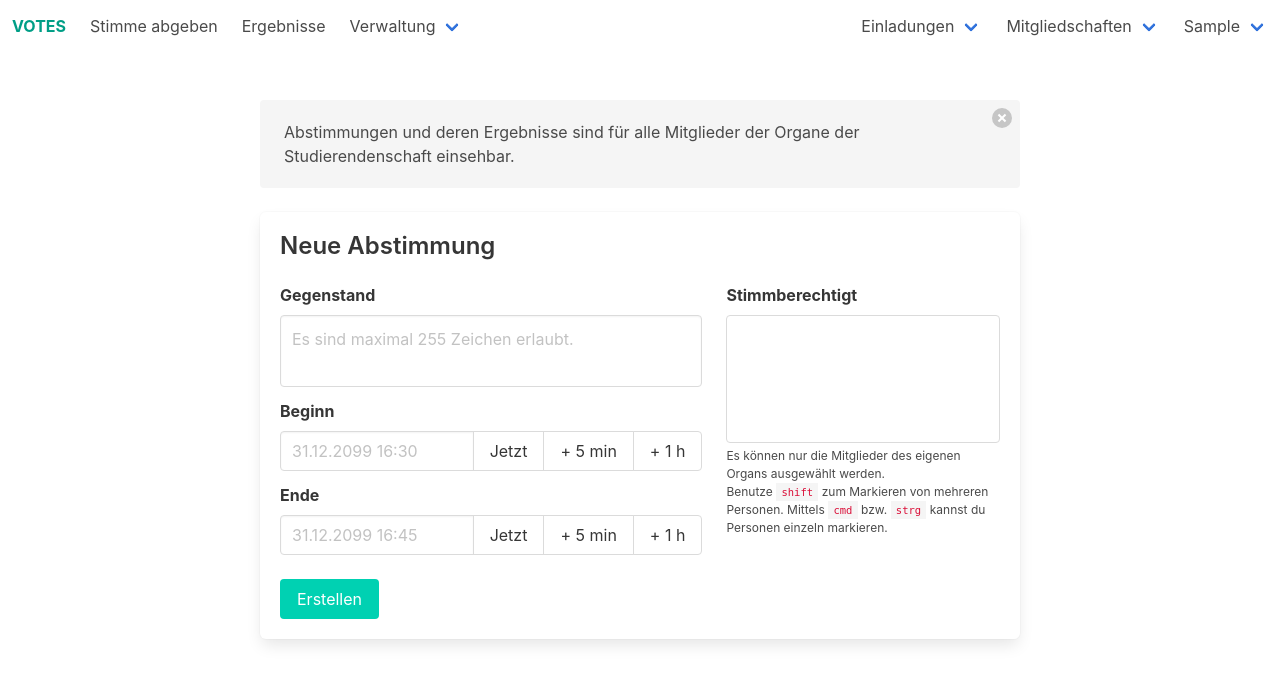
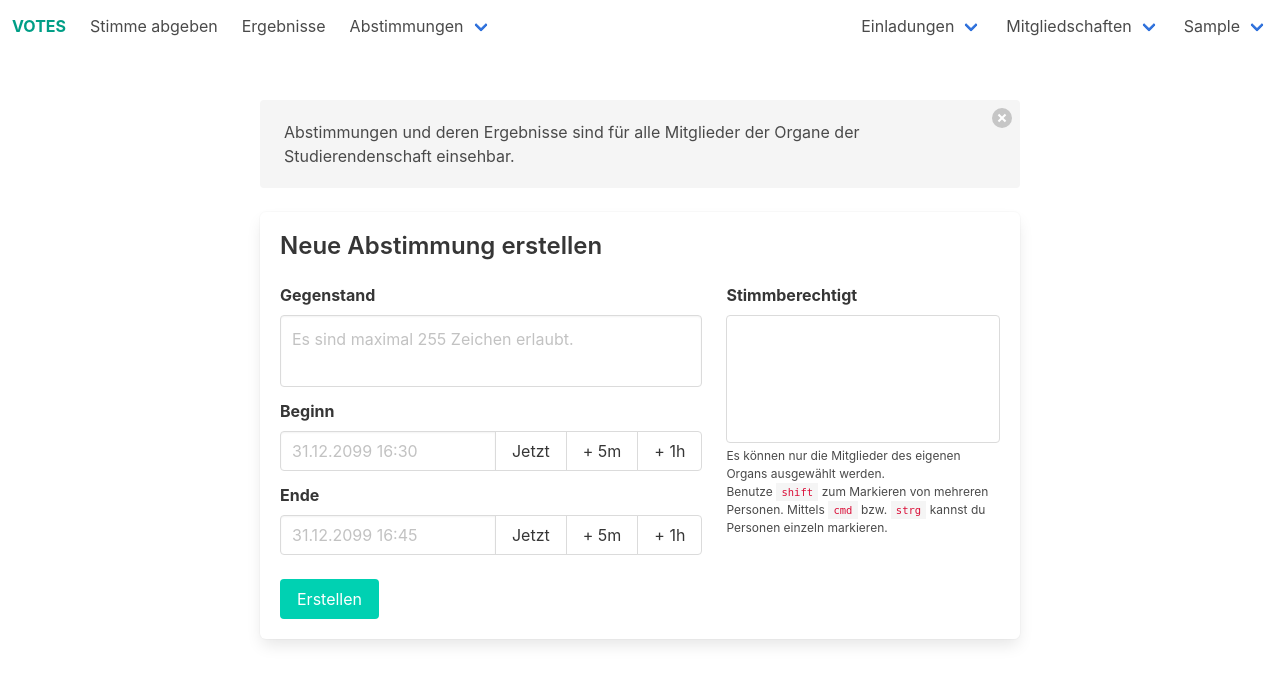
Before and after one commit to aiventimptner/faking-vote, a Django app: page /votes/create/ in a window 1280 px wide. Shown: the top 684 px of the page. Run offline with Django 3.2, Linux system fonts and the light colour scheme; the visitor is signed in with stand-in values (Sample User, id 1); data comes from the database, SQL or seed files in the repository; data that the repository does not hold is empty; some libraries are stand-ins or nearby versions.

Commit message:
Improve UI

```diff
--- a/votes/templates/votes/create.html
+++ b/votes/templates/votes/create.html
@@ -15,7 +15,7 @@
 </div>
 
 <div class="box">
-    <h1 class="title is-4">Neue Abstimmung</h1>
+    <h1 class="title is-4">Neue Abstimmung erstellen</h1>
     <form method="post">
         {% csrf_token %}
 
--- a/votes/templates/votes/navigation.html
+++ b/votes/templates/votes/navigation.html
@@ -15,11 +15,11 @@
             <a class="navbar-item" href="{% url 'votes:results' %}">Ergebnisse</a>
 
             <div class="navbar-item has-dropdown is-hoverable">
-                <a class="navbar-link">Verwaltung</a>
+                <a class="navbar-link">Abstimmungen</a>
 
                 <div class="navbar-dropdown">
-                    <a class="navbar-item" href="{% url 'votes:create' %}">Neue Abstimmung erstellen</a>
-                    <a class="navbar-item" href="{% url 'votes:owned' %}">Eigene Abstimmungen anzeigen</a>
+                    <a class="navbar-item" href="{% url 'votes:create' %}">Neu erstellen</a>
+                    <a class="navbar-item" href="{% url 'votes:owned' %}">Eigene anzeigen</a>
                 </div>
             </div>
         </div>
--- a/votes/templates/votes/snippet_datetime_input.html
+++ b/votes/templates/votes/snippet_datetime_input.html
@@ -11,13 +11,13 @@
 
     <div class="control">
         <button type="button" class="button set-value" value="5">
-            + 5 min
+            + 5m
         </button>
     </div>
 
     <div class="control">
         <button type="button" class="button set-value" value="60">
-            + 1 h
+            + 1h
         </button>
     </div>
 </div>
```
